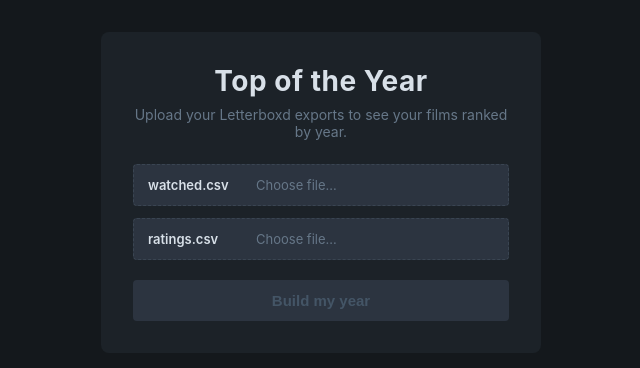
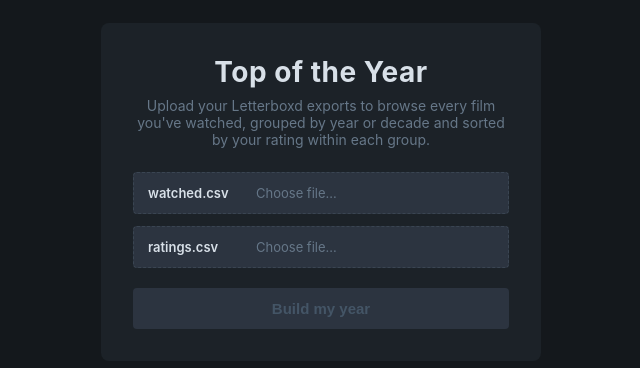
Before and after one commit to l4nzel0d/LetterboxdTopOfTheYear, a React (Vite) app: page / in a window 1280 px wide. Shown: the part 208-576 px from the top of the page, without its empty margins (319-959 px from the left). Built offline with nearby package versions, Linux system fonts and the light colour scheme.

Commit message:
tweak: change welcome text

```diff
--- a/src/components/UploadScreen.tsx
+++ b/src/components/UploadScreen.tsx
@@ -17,7 +17,8 @@
       <div className="upload-card">
         <h1>Top of the Year</h1>
         <p className="upload-sub">
-          Upload your Letterboxd exports to see your films ranked by year.
+          Upload your Letterboxd exports to browse every film you've watched,
+          grouped by year or decade and sorted by your rating within each group.
         </p>
 
         <div className="upload-fields">
```
